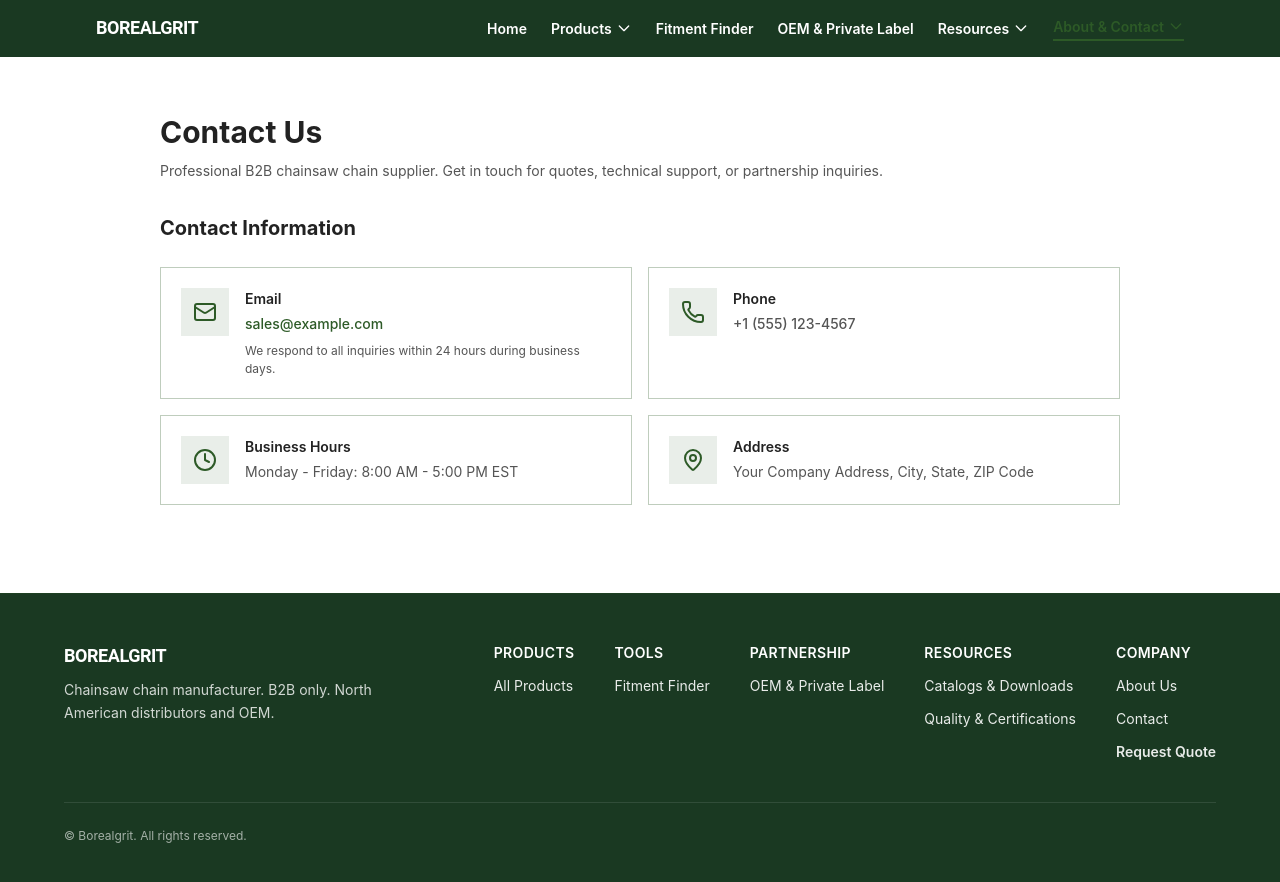
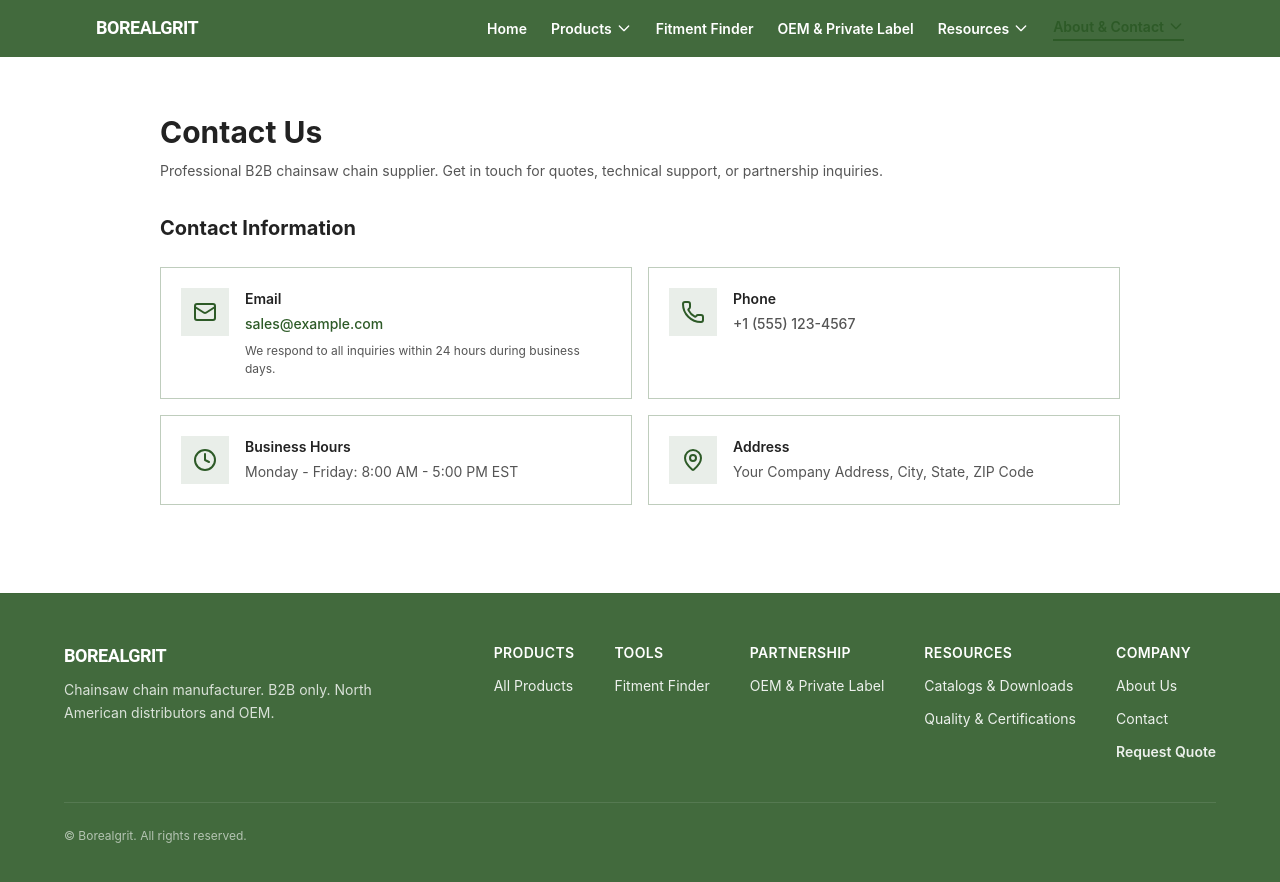
Before and after one commit to LoganOYoung/chainsaw-chain-supplier-borealgrit, a Next.js app: page /contact in a window 1280 px wide. Shown: the top 882 px of the page. Built offline with nearby package versions, Linux system fonts and the light colour scheme.

Commit message:
Replace all forest-dark green (#1A3922) with hover color equivalent (#426A3D)

```diff
--- a/components/Footer.tsx
+++ b/components/Footer.tsx
@@ -2,7 +2,7 @@ import Link from 'next/link'
 
 export default function Footer() {
   return (
-    <footer className="border-t border-forest-brand/20 bg-[#1A3922] text-white py-12 px-4 sm:px-6 lg:px-8">
+    <footer className="border-t border-forest-brand/20 bg-[#426A3D] text-white py-12 px-4 sm:px-6 lg:px-8">
       <div className="max-w-6xl mx-auto">
         <div className="flex flex-col md:flex-row justify-between gap-8">
           <div className="md:max-w-xs">
--- a/components/Navigation.tsx
+++ b/components/Navigation.tsx
@@ -42,7 +42,7 @@ export default function Navigation() {
   }, [productsMenuOpen, resourcesMenuOpen, aboutContactMenuOpen])
 
   return (
-    <header className="border-b border-forest-dark/50 bg-[#1A3922] sticky top-0 z-50">
+    <header className="border-b border-forest-dark/50 bg-[#426A3D] sticky top-0 z-50">
       <nav className="max-w-6xl mx-auto px-4 sm:px-6 lg:px-8">
         <div className="flex items-center justify-between h-14">
           <Link href="/" className="font-heading font-bold text-white text-base md:text-lg tracking-tight uppercase">
--- a/tailwind.config.ts
+++ b/tailwind.config.ts
@@ -32,7 +32,7 @@ const config: Config = {
           light: '#6b7280',
         },
         // Forest Green Theme Colors
-        'forest-dark': '#1A3922',      // Deep green for Menu & Footer
+        'forest-dark': '#426A3D',      // Deep green for Menu & Footer (90% opacity version of #2D5A27)
         'forest-brand': '#2D5A27',     // Brand green for links, icons, borders
         'forest-light': '#F0F5F2',     // Light gray-green for backgrounds
         'safety-orange': '#F28C28',     // Safety orange for CTA buttons
```
